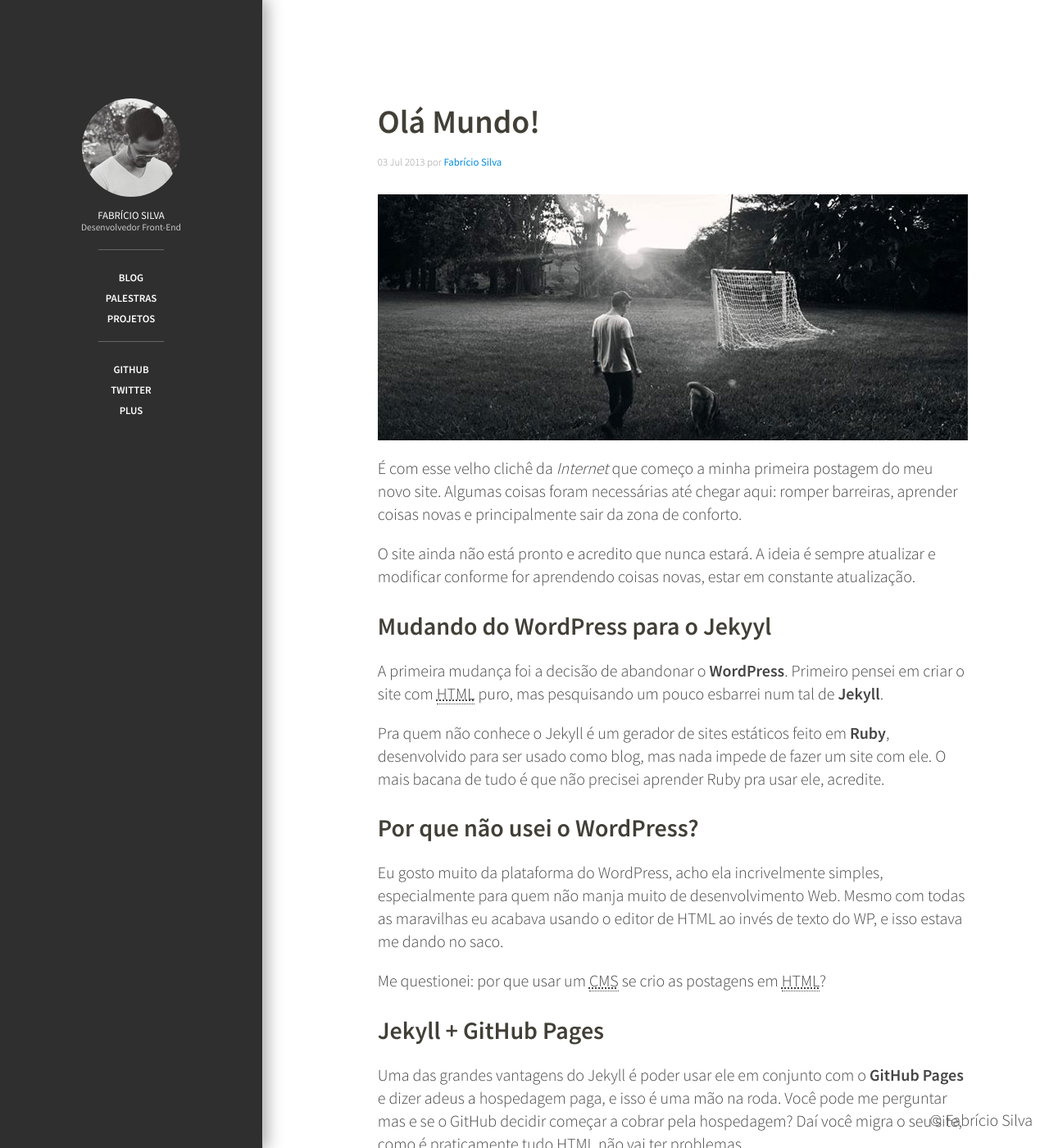
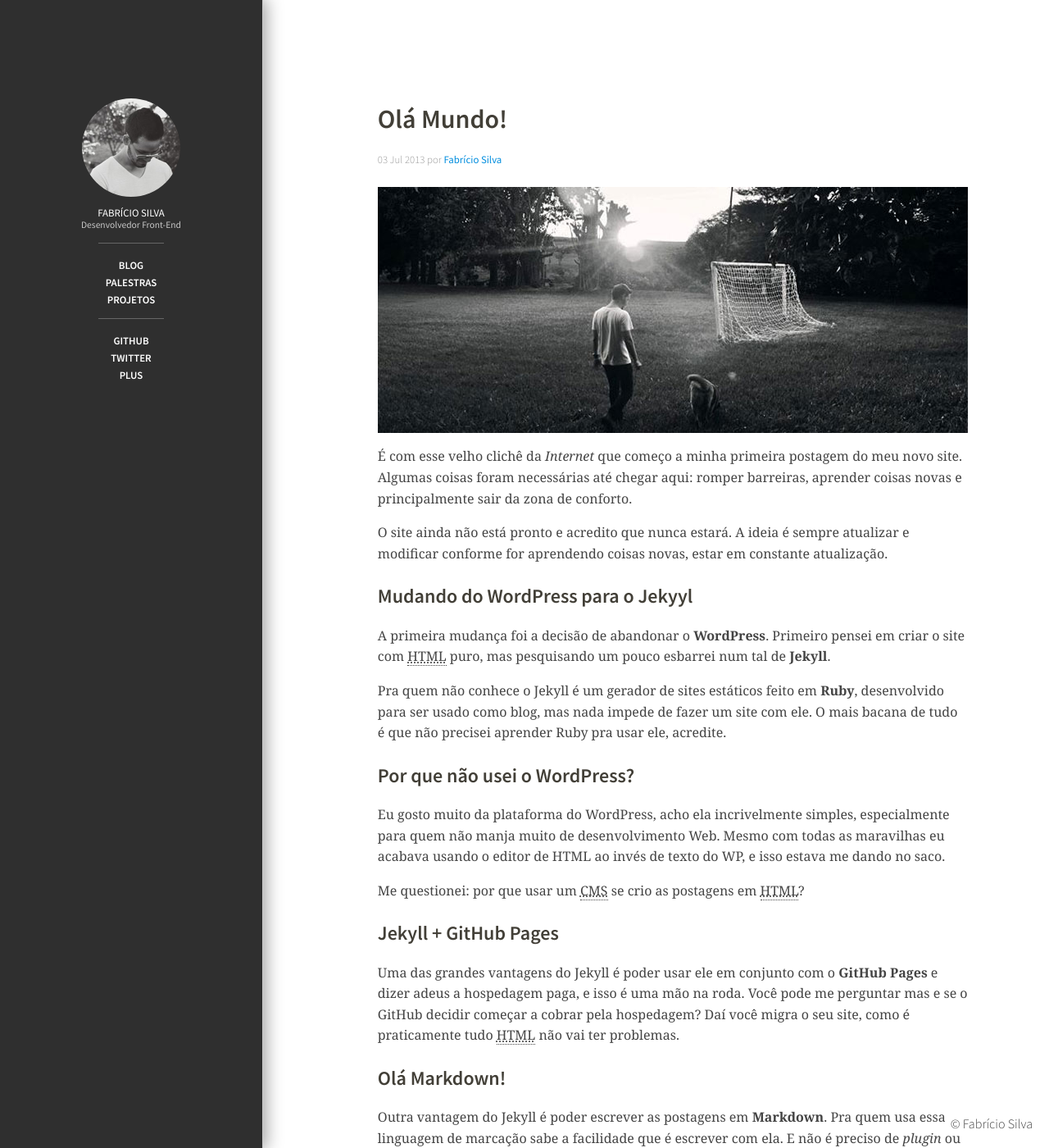
Before and after one commit to fabriciofmsilva/fabriciofmsilva.github.io, a Jekyll site: the page built from _posts/2013-07-03-ola-mundo.md, in a window 1280 px wide and 1400 px high. Shown: the whole window at 82% size. Built offline with Jekyll 4.4.1, drawn with Linux system fonts in a browser that asks for light colours; nearby versions of some CDN libraries; comment, search, counter and statistics services are not loaded.

Commit message:
Edit Style

```diff
--- a/css/main.css
+++ b/css/main.css
@@ -542,9 +542,9 @@ body {
 	background-color: #FFF;
 	color: #444;
 	font-family: 'Source Sans Pro', Helvetica, Arial, sans-serif;
-	font-size: 20px;
+	font-size: 16px;
 	font-weight: 300;
-	line-height: 1.4;
+	line-height: 1.6;
 }
 
 ::-moz-selection {
@@ -688,6 +688,9 @@ textarea {
 	margin: 0 0 0 20%;
 	width: 75%;
 	max-width: 720px;
+}
+.article-body p {
+	font-family: Georgia, "Cambria", serif;
 }
 .article-list {
 	padding: 0;
```
